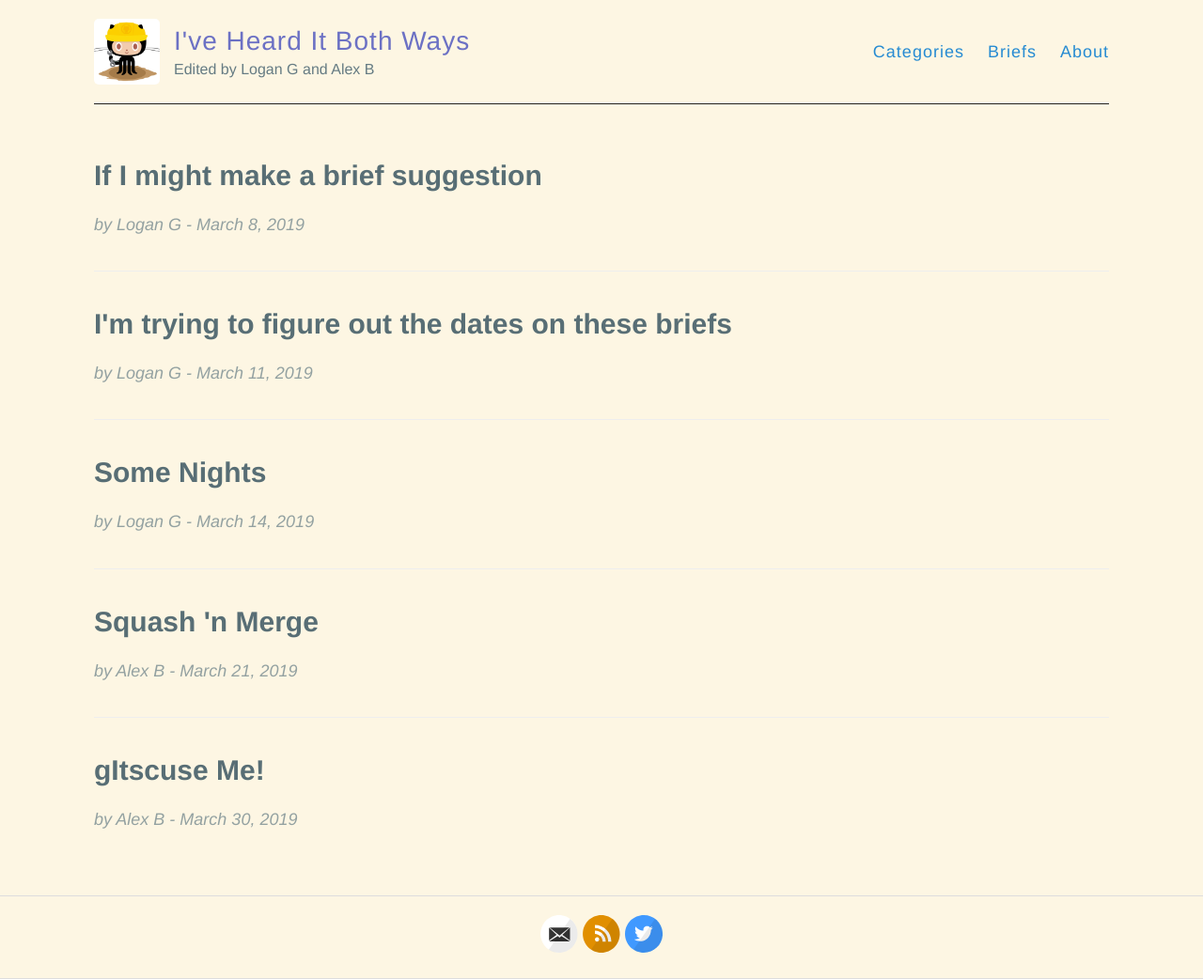
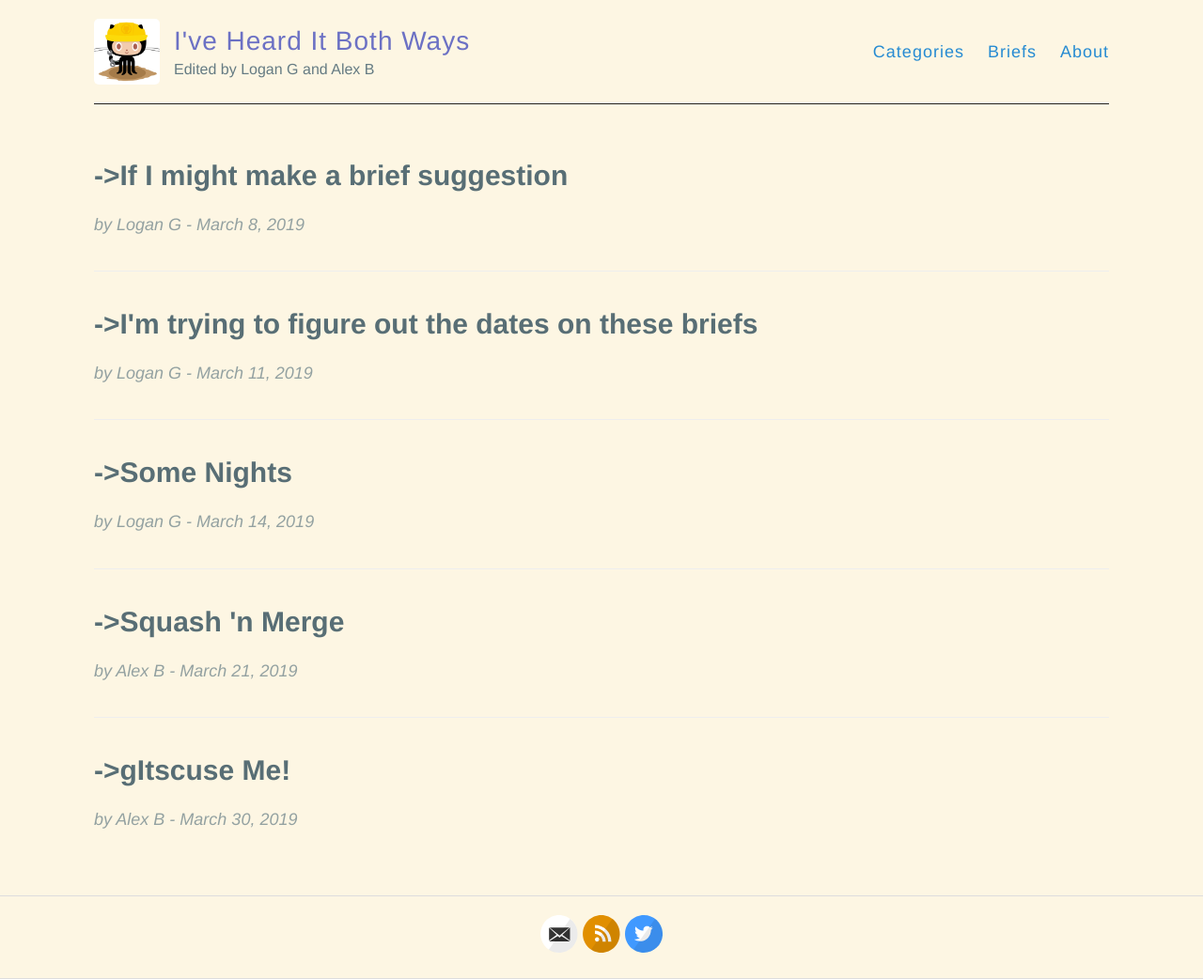
Before and after one commit to hencefarthing/hencefarthing.github.io, a Jekyll site: the page built from briefs.md, in a window 1280 px wide. Shown: the whole page at 94% size. Built offline with Jekyll 4.4.1, drawn with Linux system fonts in a browser that asks for light colours.

Commit message:
testing brief-sorting by url

```diff
--- a/_layouts/list-briefs.html
+++ b/_layouts/list-briefs.html
@@ -3,10 +3,10 @@
 ---
 
 <div class="posts">
-    {% for brief in site.briefs | sort: "url" %}
+    {% for brief in site.briefs | sort: brief.url %}
         <article class="post">
 
-            <h1><a href="{{ site.baseurl }}{{ brief.url }}">{{ brief.title }}</a></h1>
+            <h1><a href="{{ site.baseurl }}{{ brief.url }}">->{{ brief.title }}</a></h1>
 
             {% if brief.categories.size > 0 %}
             <div class="categories">
```
